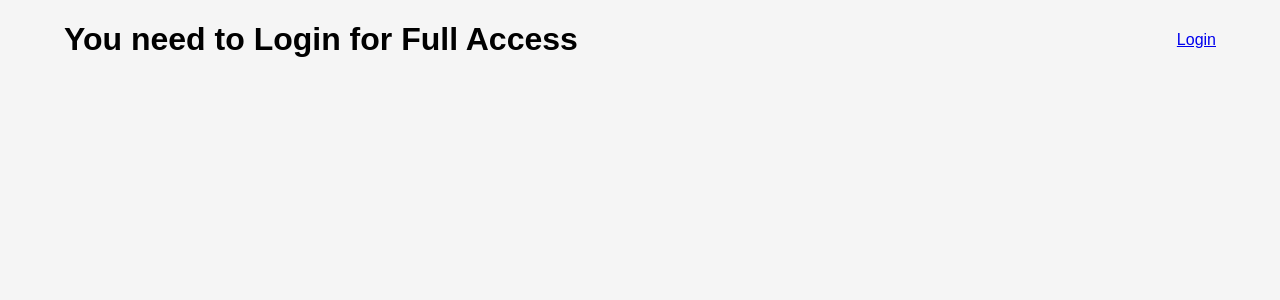
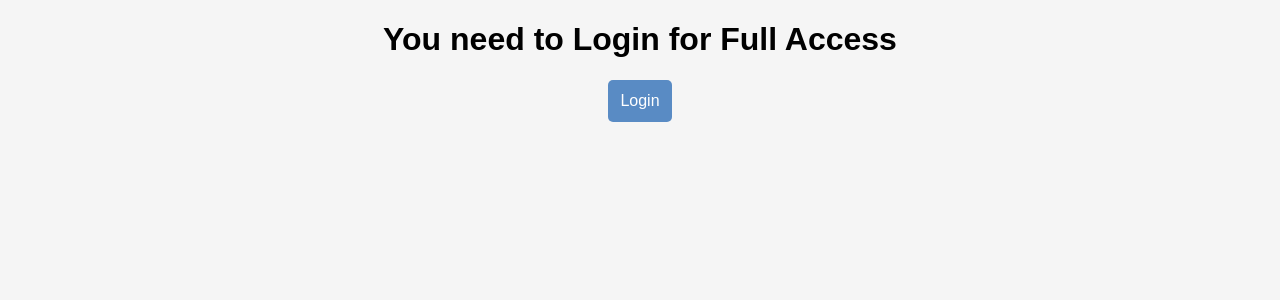
Before and after one commit to treyan07/BRAGUNI, a Django app: page / in a window 1280 px wide. Shown: the top 300 px of the page. Run offline with Django 5.2, Linux system fonts and the light colour scheme.

Commit message:
modified:   advising/templates/home.html 	modified:   advising/templates/main.html

```diff
--- a/advising/templates/home.html
+++ b/advising/templates/home.html
@@ -1,9 +1,10 @@
 {% extends 'main.html' %}
 {% load static %}
 <link rel="stylesheet" href="{% static 'styles/home.css' %}">
+<link rel="stylesheet" href="{% static 'styles/forms.css' %}">
 
 {% block content %}
-<div class="flex-container">
+<div class="flex-container link-btn">
     {% if user.is_authenticated %}
 {%else%}
 <h1>You need to Login for Full Access</h1>
--- a/advising/templates/main.html
+++ b/advising/templates/main.html
@@ -9,6 +9,7 @@
     <link rel="stylesheet" href="{% static 'styles/main.css' %}">
     <link rel="stylesheet" href="{% static 'styles/forms.css' %}">
     <link rel="stylesheet" href="{% static 'styles/table.css' %}" />
+    <link rel="stylesheet" href="{% static 'styles/home.css' %}">
     <title>BRAG UNI ADVISING!!</title>
 </head>
 
```
